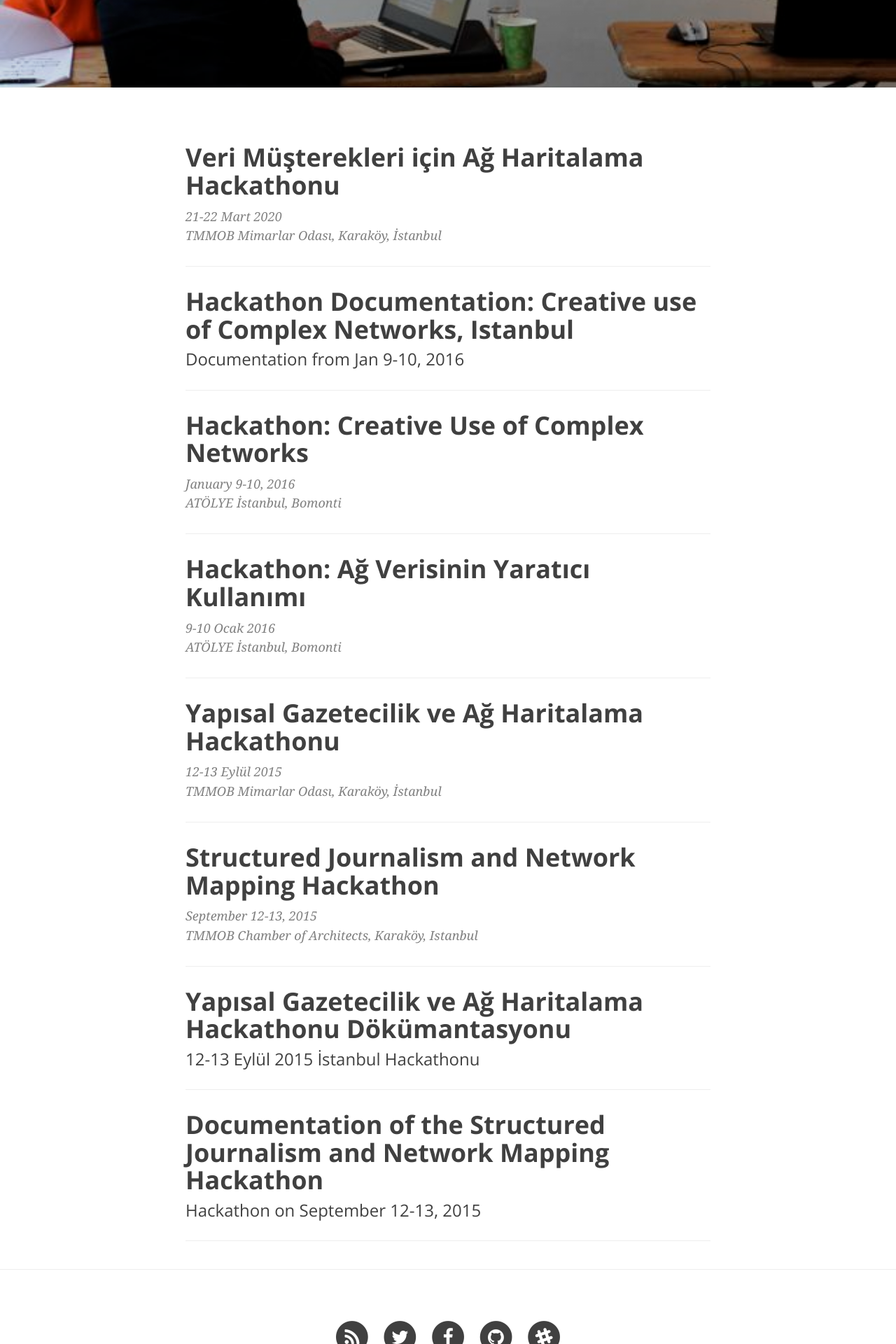
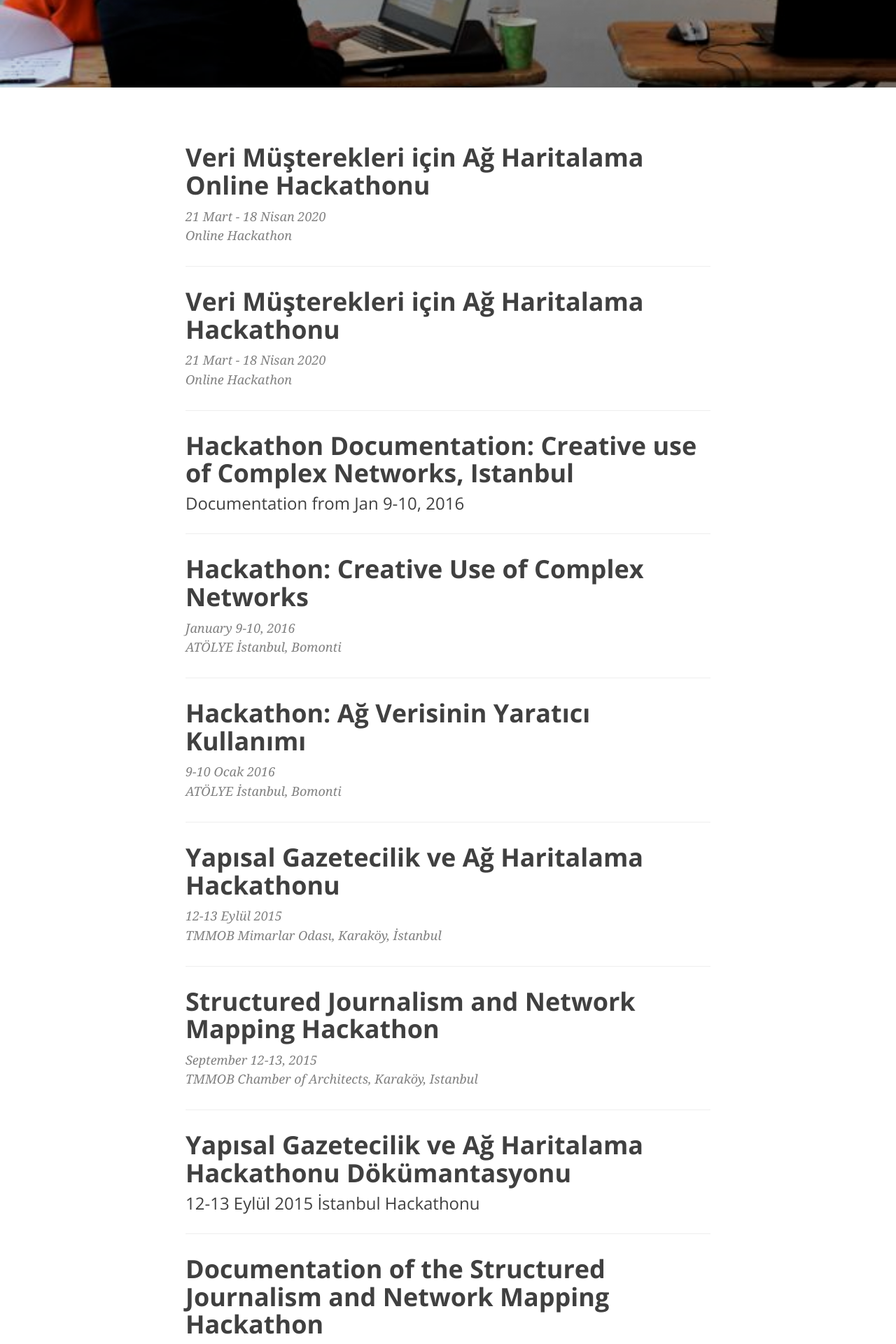
Before and after one commit to graphcommons/hackathons, a Jekyll site: the page built from index.html, in a window 1280 px wide. Shown: the part 411-2331 px from the top of the page at 70% size. Built offline with Jekyll 4.4.1, drawn with Linux system fonts in a browser that asks for light colours; nearby versions of some CDN libraries; the list of posts is cut into pages by our own code; some of the changed lines change nothing that is shown.

Commit message:
Online Hackathon pages published

```diff
--- a/_posts/2020-03-02-veri-musterekleri.md
+++ b/_posts/2020-03-02-veri-musterekleri.md
@@ -3,32 +3,33 @@
 language: tr
 title: "Veri Müşterekleri için Ağ Haritalama Hackathonu"
 subtitle: ""
-scheduled_date: 21-22 Mart 2020
+scheduled_date: 21 Mart - 18 Nisan 2020
 author:     "Graph Commons"
 header-img: "img/gc-workshop-1500x500-2.jpg"
-description: "21-22 Mart 2020, TMMOB Mimarlar Odası, Karaköy, İstanbul"
-place: "TMMOB Mimarlar Odası, Karaköy, İstanbul"
+description: "21 Mart Cumaritesi başlayacak "
+place: "Online Hackathon"
 ---
 
 # Ağlarımızı örüyoruz!
 
-**21-22 Mart 2020, haftasonu iki tam gün**
+**21 Mart - 18 Nisan 2020, Online Hackathon**
+<!-- **21-22 Mart 2020, haftasonu iki tam gün**
 <br>
-**TMMOB Mimarlar Odası, Karaköy, İstanbul**
+**TMMOB Mimarlar Odası, Karaköy, İstanbul** -->
 
-Ulaşım için adres ve harita:
-[http://www.mimarist.org/iletisim/](http://www.mimarist.org/iletisim/)
+<!-- Ulaşım için adres ve harita:
+[http://www.mimarist.org/iletisim/](http://www.mimarist.org/iletisim/) -->
 
 <a href="#katilim" class="btn btn-default">KATILIM</a>
 <a href="#program" class="btn btn-default">PROGRAM</a>
-<a href="#konular-mentorler" class="btn btn-default">KONULAR, MENTÖRLER</a>
+<a href="#konular-mentorler" class="btn btn-default">KONULAR</a>
 <a href="#iletisim" class="btn btn-default">İLETİŞİM</a>
 
 Toplumsal sorunlar birbiriyle ilişkili olduğu halde, bunlara dair veriler birlikte-işler şekilde kullanılamıyor. Üstelik veriler çoğunlukla devlet kurumları ve büyük şirketlerin tekelinde, bu da onlarla toplumsal bir meseleyi çözmek isteyenler arasında bilgi asimetrisine yol açıyor. Bir mesele hakkında bir taraf diğerinden daha fazla bilgiye sahip olduğunda eşitsizlik ve manipülasyon tehlikesi artıyor.
 
 Halbuki toplumsal meselelere dair ayrı ayrı takip edilen verileri kesişimleri üzerinden müşterekleştirmek bilgi asimetrisini giderilebilir, dayanışma ağlarını güçlendirebilir, genişletebilir ve yeni altyapılar oluşturmamıza yardımcı olabilir. Böylece o meselelerle ilgilenenler arasında yeni bağlar örülür, herkesin bütüncül bir görüşe sahip olmasına imkanı sağlanır, ve isabetli eylem kılavuzları üretilmesine zemin oluşturulur.
 
-İki tam gün boyunca konuşmacıların, tartışmaların ve grup çalışmalarının olacağı hackathon iki aşamada gerçekleşecek:
+Hackathon iki aşamada gerçekleşecek:
 
 1. <strong>Veri Zenginleştirme Araçları</strong> – Toplumsal meseleleri, kayıpları, hak ihlallerini takip ederek oluşturulan verileri zenginleştirmek ve ilişki haritalarını çıkarmak için araçlar geliştirmek.
 
@@ -74,7 +75,11 @@
 ## Program
 <p></p>
 
-#### Gün 1: Veri Zenginleştirme Araçları – 21 Mart Cumartesi
+Korona salgını sebebiyle geniş buluşmalardan kaçınmamız gerekiyor, dolayısıyla ilk adım olarak bulunduğumuz yerlerden online bağlanarak yapacağımız hackathonu zamana yayarak gerçekleştirmek istiyoruz. Bu sebeple dört haftalık bir online hackathon programı hazırladık. Umarız ‘normale dönünce’ yapacağımız, tarihini ancak daha sonra bildirebileceğimiz yüz yüze hackathonun tabii ki yerini almayacak.
+
+**[Online Hackathon Programı](/hackathons/2020/03/16/veri-musterekleri-online/)**
+
+<!-- #### Gün 1: Veri Zenginleştirme Araçları – 21 Mart Cumartesi
 
 Toplumsal meseleleri, kayıpları, hak ihlallerini takip ederek oluşturulan verileri zenginleştirmek ve ilişki haritalarını çıkarmak için araçlar geliştirmek.
 
@@ -116,7 +121,7 @@
 
 15:00 Çalışmaların sunumları
 
-18:00 Final oturumu: Veri müştereklerine doğru
+18:00 Final oturumu: Veri müştereklerine doğru -->
 
 <br />
 
--- /dev/null
+++ b/_posts/2020-03-16-veri-musterekleri-online.md
@@ -0,0 +1,116 @@
+---
+layout: post
+language: tr
+title: "Veri Müşterekleri için Ağ Haritalama Online Hackathonu"
+subtitle: ""
+scheduled_date: 21 Mart - 18 Nisan 2020
+author:     "Graph Commons"
+header-img: "img/gc-workshop-1500x500-2.jpg"
+description: "21 Mart Cumaritesi başlayacak "
+place: "Online Hackathon"
+---
+
+# Ağlarımızı örüyoruz!
+
+**21 Mart - 18 Nisan 2020, Online Hackathon**
+<br>
+
+<a href="#katilim" class="btn btn-default">KATILIM</a>
+<a href="#program" class="btn btn-default">PROGRAM</a>
+<a href="#araclar" class="btn btn-default">ARAÇLAR</a>
+<a href="#iletisim" class="btn btn-default">İLETİŞİM</a>
+
+Korona salgını sebebiyle geniş buluşmalardan kaçınmamız gerekiyor, dolayısıyla ilk adım olarak bulunduğumuz yerlerden online bağlanarak yapacağımız hackathonu zamana yayarak gerçekleştirmek istiyoruz. Bu sebeple dört haftalık bir online hackathon programı hazırladık. Umarız ‘normale dönünce’ yapacağımız, tarihini ancak daha sonra bildirebileceğimiz yüz yüze hackathonun tabii ki yerini almayacak.
+
+Online hackathon düzenlemek için ek bilgilere ihtiyaç var, bunun için bir form hazırladık, programa katılmak istiyorsanız **19 Mart Perşembe** gününe kadar doldurmanızı bekliyoruz.
+
+<a href="https://forms.gle/aGWjZ1aaRKmEaBiM8" target="_blank" class="btn btn-default btn-lg">Online Hackathon Bilgi formu</a>
+
+<br />
+
+<a name="katilim"></a>
+
+## Katılım
+<p></p>
+
+Hackathon başvurusu henüz yapmadıysanız, öncelikle **[başvuru sayfası](/hackathons/2020/03/02/veri-musterekleri/)** üzerinden **19 Mart Perşembe gününe kadar** yapabilirsiniz.
+
+
+<br />
+
+<a name="program"></a>
+
+## Online Hackahon Programı
+<p></p>
+
+Online hackathon için hazırladığımız bu program süreç içinde dönüşebilir. Her hafta Cumartesi saat 11.00-13.00 video konferans ile buluşacağız ve aradaki haftalarda iş yapacağız.
+
+<img src="{{ site.baseurl }}/img/veri-musterekleri-online-hackathon-programi.png">
+
+### 1) İlk oturum 21 Mart Cumartesi 11.00-13.00
+- Formatın üzerinden geçme
+- Giriş: Neden veri müşterekleri?
+- Soru & Cevap
+- İzlek ve araçların tanıtımı
+- **1.Haftanın işi: Oryantasyon ve hazırlık**
+    - Araçları kurma, chat kanalında konuşmalar, soru & cevap
+
+### 2) İkinci oturum 28 Mart Cumartesi 11.00-13.00
+- Oturum ve Tartışma
+    - Hangi veriler var/erişilebilir/oluşturabilir?
+    - Hangi verileri yan yana koyarak veriyi zenginleştirebiliriz?
+    - Veriye nasıl sorular sorabiliriz?
+    - Eylem kılavuzları çıkarmak için nasıl sosyo-mekansal gösterge-haritaları oluşturabiliriz?
+- **2.Haftanın işi: Grupların oluşturulması**
+    - Verinin/alanın uzmanları ve tekniğin uzmanlarının gruplarda buluşması
+
+### 3) Üçüncü oturum 4 Nisan Cumartesi 11.00-13.00
+- Çalışma gruplarının sunumu
+    - Grubun seçtiği konuların ve verilerin tanıtımı ve yapılacakların anlatımı
+    - Her bir veri seti için araçlara dair fikirlerin tartışılması
+- **3.Haftanın işi: Prototip geliştirme**
+    - İlk prototiplerin Github’a ve Graph Commons’a girilmesi, chat kanalında paylaşımı, geri bildirimler
+
+### 4) Dördüncü oturum 11 Nisan Cumartesi 11.00-13.00
+- Prototiplerin sunumu ve gözden geçirilmesi
+    - Farklı veri setleri arasında kurulabilecek köprüleri tartışma
+    - Veri alışverişinin sağlanması için bir veri protokolü üzerinde tartışma
+- **4.Haftanın işi: Prototip iyileştirme**
+    - İyileştirilmiş prototiplerin Github’a ve Graph Commons’a girilmesi, chat kanalında paylaşımı, geri bildirimler
+
+### 5) Son oturum 18 Nisan Cumartesi 11.00-13.00
+- Prototiplerin sunumu
+- Soru & cevap, tartışma
+- Sonraki adımlar ve kapanış
+
+<br />
+
+<a name="araclar"></a>
+
+## Online hackathon için kullanılacak dijital araçlar
+
+Online hackathon’un verimli geçmesi için aşağıdaki araçlar kullanacak. Veri tabloları, ağ haritaları, ve kod depoları özellikle prototipleri geliştirecek katılımcılar içindir.
+
+| Araç | Kullanım amacı | Link |
+|:--|:--|:--|
+| Web sitesi | Bilgi, belge, program, linkler | [Hackathon Web Sitesi](https://graphcommons.com/hackathons){:target="_blank"} |
+| Video oturum | Sunumlar, tartışmalar | [Jitsi](https://jitsi.org){:target="_blank"} |
+| Chat kanalı | Soru&Cevap, tartışma, paylaşım | [Riot](https://about.riot.im){:target="_blank"} |
+| Email | Duyurular | [workshop@graphcommons.com](mailto:workshop@graphcommons.com) |
+| Veri tabloları | Beraber veri düzenleme | [Google Sheets](https://www.google.com/sheets/about/){:target="_blank"} |
+| Ağ haritaları | Beraber veri haritalama | [Graph Commons](https://graphcommons.com){:target="_blank"} |
+| Kod depoları | Beraber yazılım geliştirme | [Github](https://github.com){:target="_blank"} |
+
+<br />
+
+<a name="iletisim"></a>
+
+## İletişim
+<p></p>
+#### Katılımcılar için koordinasyon
+- [Graph Commons](https://graphcommons.com)
+- [Graph Commons Slack Chat Kanalı](https://graphcommons.com/slack)
+- [Graph Commons Github Kod Deposu](https://github.com/graphcommons)
+
+#### Genel iletişim
+- [workshop@graphcommons.com](workshop@graphcommons.com)
--- a/css/clean-blog.css
+++ b/css/clean-blog.css
@@ -18,7 +18,7 @@
   line-height: 1.5;
   margin: 30px 0;
 }
-p a {
+p a, td a {
   text-decoration: underline;
 }
 h1,
@@ -31,8 +31,8 @@
   font-weight: 700;
 }
 h3 {
-  margin-top: 60px;
-  margin-bottom: 5px;
+  margin-top: 40px;
+  margin-bottom: 15px;
 }
 a {
   color: #404040;
```
Also changed, not shown: img/veri-musterekleri-online-hackathon-programi.png (added).
